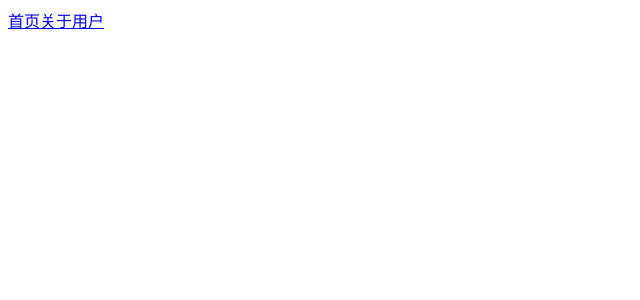
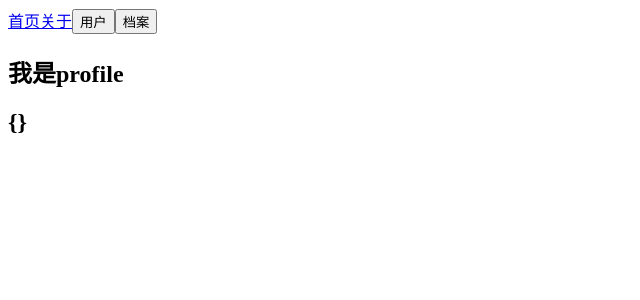
Before and after one commit to 775320358/vue-cli, a Vue app in the folder 05-learnvuerounter/: page /profile in a window 1280 px wide. Shown: the top 300 px of the page, without its empty margins (0-640 px from the left). Built offline with nearby package versions, Linux system fonts and the light colour scheme.

Commit message:
传递参数

```diff
--- a/05-learnvuerounter/src/App.vue
+++ b/05-learnvuerounter/src/App.vue
@@ -5,10 +5,14 @@
     <!-- <router-link to='/home' tag="li" replace >首页</router-link>
     <router-link to='/about' tag="li" replace >关于</router-link>-->
     <!-- <button @click="homeClick">首页</button>
-    <button @click="aboutClick">关于</button> -->
-    <router-link to='/home'>首页</router-link>
-    <router-link to='/about'>关于</router-link>
-    <router-link :to="'/user/'+userId">用户</router-link>
+    <button @click="aboutClick">关于</button>-->
+    <router-link to="/home">首页</router-link>
+    <router-link to="/about">关于</router-link>
+    <!-- <router-link :to="'/user/'+userId">用户</router-link>
+    <router-link to="/profile">档案</router-link>
+    <router-link :to="{path:'/profile',query:{name:'why',age:18,height:'180'}}">档案</router-link>-->
+    <button @click="userClick">用户</button>
+    <button @click="profileClick">档案</button>
     <router-view></router-view>
   </div>
 </template>
@@ -16,9 +20,9 @@
 <script>
 export default {
   name: 'App',
-  data(){
-    return{
-       userId : 'lisi'
+  data() {
+    return {
+      userId: 'lisi'
     }
   },
   methods: {
@@ -30,6 +34,19 @@ export default {
     aboutClick() {
       // this.$router.push('/about')
       this.$router.replace('/about')
+    },
+    userClick() {
+      this.$router.push('/user/' + this.userId)
+    },
+    profileClick() {
+      this.$router.push({
+        path: '/profile',
+        query: {
+          name: 'kobe',
+          age: 19,
+          height: '2.00'
+        }
+      })
     }
   }
 }
--- /dev/null
+++ b/05-learnvuerounter/src/components/Profile.vue
@@ -0,0 +1,17 @@
+<template>
+  <div>
+    <h2>我是profile</h2>
+    <h2>{{$route.query}}</h2>
+    <h2>{{$route.query.name}}</h2>
+  </div>
+</template>
+
+<script>
+export default {
+  name:'User',
+}
+</script>
+
+<style scoped>
+
+</style>
--- a/05-learnvuerounter/src/router/index.js
+++ b/05-learnvuerounter/src/router/index.js
@@ -8,6 +8,7 @@ const About = () => import('../components/About.vue')
 const User = () => import('../components/User.vue')
 const HomeNews = () => import('../components/HomeNews.vue')
 const HomeMessage = () => import('../components/HomeMessage.vue')
+const Profile = () => import('../components/Profile.vue')
 
 //1.通过Vue.use（插件）安装插件
 Vue.use(VueRouter)
@@ -42,6 +43,10 @@ const routes = [{
   {
     path: '/user/:userId',
     component: User
+  },
+  {
+    path: '/profile',
+    component: Profile
   }
 ]
 
```
